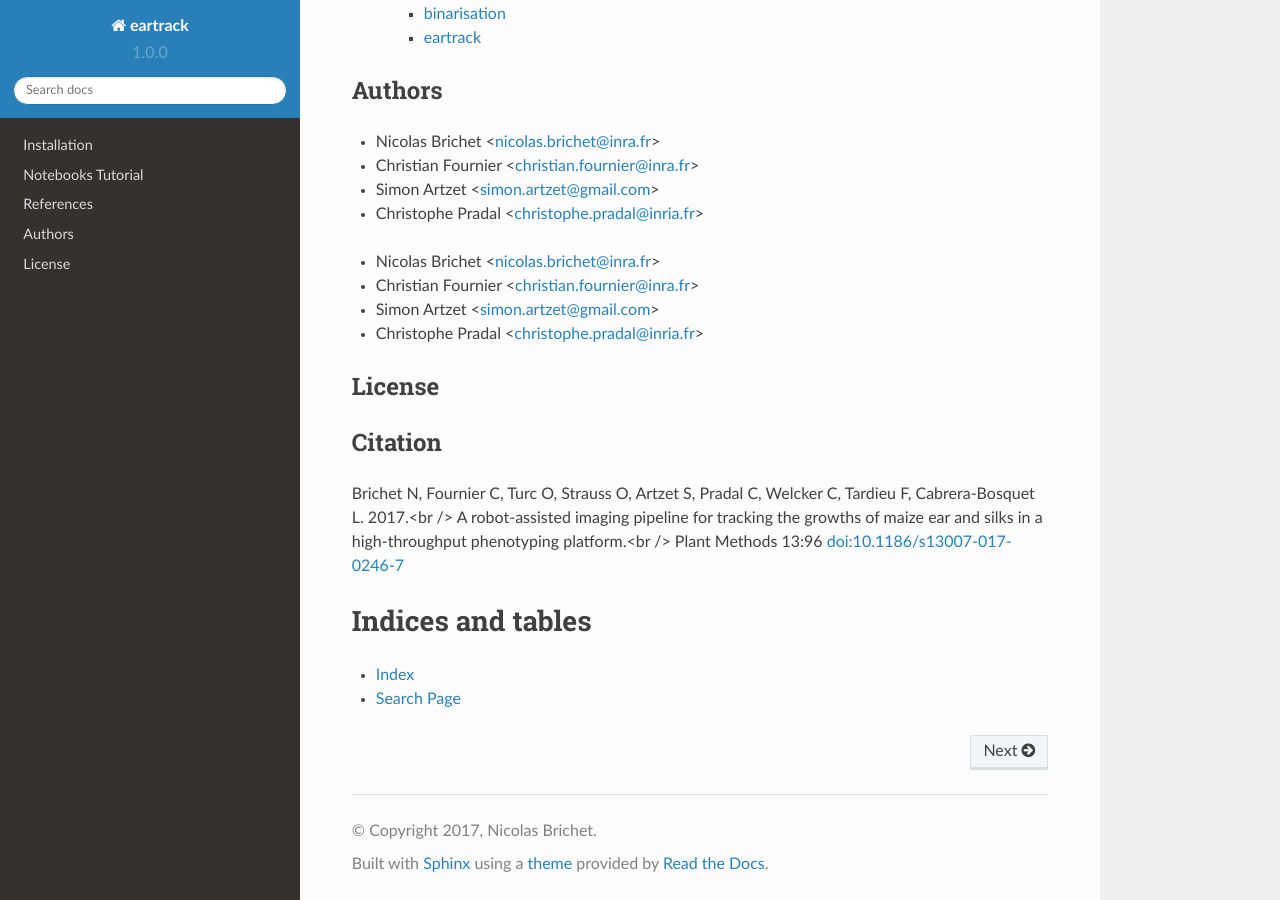
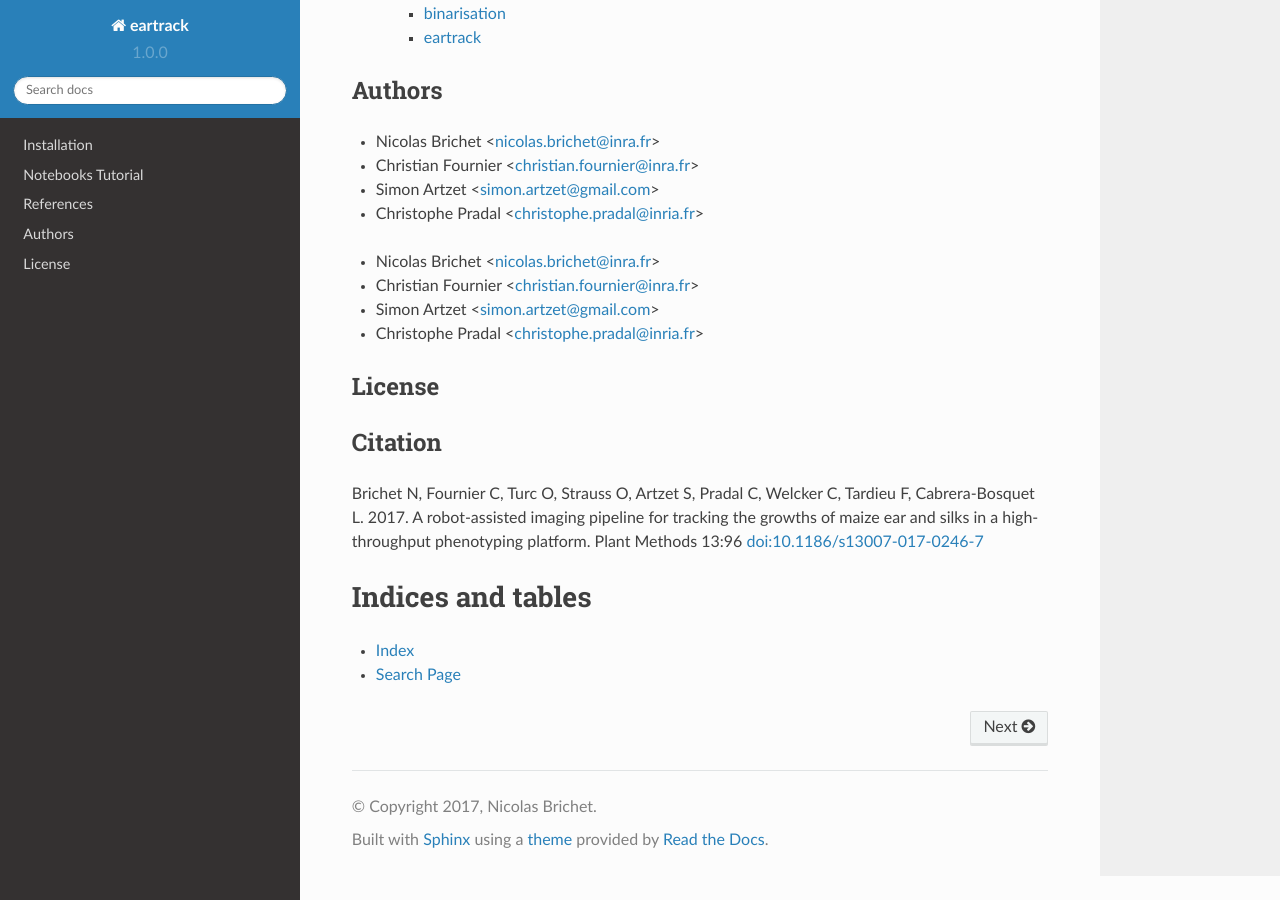
Before and after one commit to openalea/eartrack, a Sphinx documentation site: the page built from doc/index.rst, in a window 1280 px wide and 900 px high, scrolled down 914 px. Built offline with Sphinx 7.4.7 and the Read the Docs theme 2.0.0, drawn with Linux system fonts in a browser that asks for light colours; formulas are drawn with MathJax 3; pages that are not in the unit, such as notebooks, are missing from menus.

Commit message:
give up newline

```diff
--- a/README.rst
+++ b/README.rst
@@ -83,8 +83,8 @@ We'll try to resolve it as soon as possible.
 Citation
 --------
 
-Brichet N, Fournier C, Turc O, Strauss O, Artzet S, Pradal C, Welcker C, Tardieu F, Cabrera-Bosquet L. 2017.<br />
-A robot-assisted imaging pipeline for tracking the growths of maize ear and silks in a high-throughput phenotyping platform.<br />
+Brichet N, Fournier C, Turc O, Strauss O, Artzet S, Pradal C, Welcker C, Tardieu F, Cabrera-Bosquet L. 2017.
+A robot-assisted imaging pipeline for tracking the growths of maize ear and silks in a high-throughput phenotyping platform.
 Plant Methods 13:96 `doi:10.1186/s13007-017-0246-7 <https://doi.org/10.1186/s13007-017-0246-7>`_
 
 Authors
--- a/doc/index.rst
+++ b/doc/index.rst
@@ -60,8 +60,8 @@ License
 Citation
 --------
 
-Brichet N, Fournier C, Turc O, Strauss O, Artzet S, Pradal C, Welcker C, Tardieu F, Cabrera-Bosquet L. 2017.<br />
-A robot-assisted imaging pipeline for tracking the growths of maize ear and silks in a high-throughput phenotyping platform.<br />
+Brichet N, Fournier C, Turc O, Strauss O, Artzet S, Pradal C, Welcker C, Tardieu F, Cabrera-Bosquet L. 2017.
+A robot-assisted imaging pipeline for tracking the growths of maize ear and silks in a high-throughput phenotyping platform.
 Plant Methods 13:96 `doi:10.1186/s13007-017-0246-7 <https://doi.org/10.1186/s13007-017-0246-7>`_
 
 Indices and tables
```
